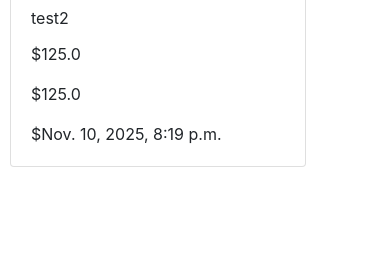
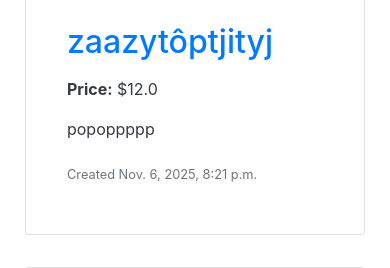
Before and after one commit to BlakeFaye/CS50-JS, a Django app: page / in a window 390 px wide. Shown: the part 4912-5180 px from the top of the page. Before the commit the page ends 5079 px from the top, so only its background shows below. Run offline with Django 3.2, Linux system fonts and the light colour scheme; data comes from the database, SQL or seed files in the repository; some libraries are stand-ins or nearby versions.

Commit message:
feat: add styles to listings

```diff
--- a/Project2/commerce/auctions/static/auctions/styles.css
+++ b/Project2/commerce/auctions/static/auctions/styles.css
@@ -13,15 +13,12 @@ body {
     margin:1%;
 }
 
-.picture{
+.card-container-blake{
+    background-color: blue;
 }
 
-.description{
-
-}
-
-.title{
-
+h3.card-subtitle{
+    background-color:blue;
 }
 
 .price{
--- a/Project2/commerce/auctions/templates/auctions/listings.html
+++ b/Project2/commerce/auctions/templates/auctions/listings.html
@@ -2,28 +2,41 @@
 
 {% block body %}
     <h2>Active Listings</h2>
+
             {% for listing in listings %}
-
-                <a href="{% url 'listing' listing.id %}"></a>
-                    <div class = "card" style = "max-width: 80%;">
-                        <img class="card-img-top" src="{{ listing.picture }}" alt="Picture of the listing">
+            <div class="container py-3">
+                <a href="{% url 'listing' listing.id %}">
+                    <div class = "card">
                         <div class="card-body">
-                            <p class="card-title">
-                                {{ listing.title }}
-                            </p>
-                            <p class="card-text">
-                                ${{ listing.price }}
-                            </p>
-                            <p class="card-text">
-                                ${{ listing.price }}
-                            </p>
-                            <p class="card-text">
-                                ${{ listing.date }}
-                            </p>
+                            <div class="row">
+                                <div class="col-md-12 col-lg-3 col-xl-3 mb-4 mb-lg-0">
+                                    <img class="card-img-top" src="{{ listing.picture }}" alt="Picture of the listing">
+                                </div>
+                                <div class="col-md-6 col-lg-6 col-xl-6">
+                                    <h2 class="card-title">
+                                        {{ listing.title }}
+                                    </h2>
+                                    <div class="mt-3 mb-4 text-dark md">
+                                        <span>
+                                            <b>Price:</b> ${{ listing.price }}
+                                        </span>
+                                    <div class="mt-3 mb-4 text-dark md">
+                                        <span>
+                                            {{ listing.description }}
+                                        </span>
+                                    </div>
+                                    </div>
+                                    <div class="mt-4 mb-4 text-muted small">
+                                        <span>
+                                            Created {{ listing.date }}
+                                        </span>
+                                    </div>
+                                </div>
+                            </div>
                         </div>
                     </div>
                 </a>
-
+            </div>
             {% endfor %}
 
 {% endblock %}
```
